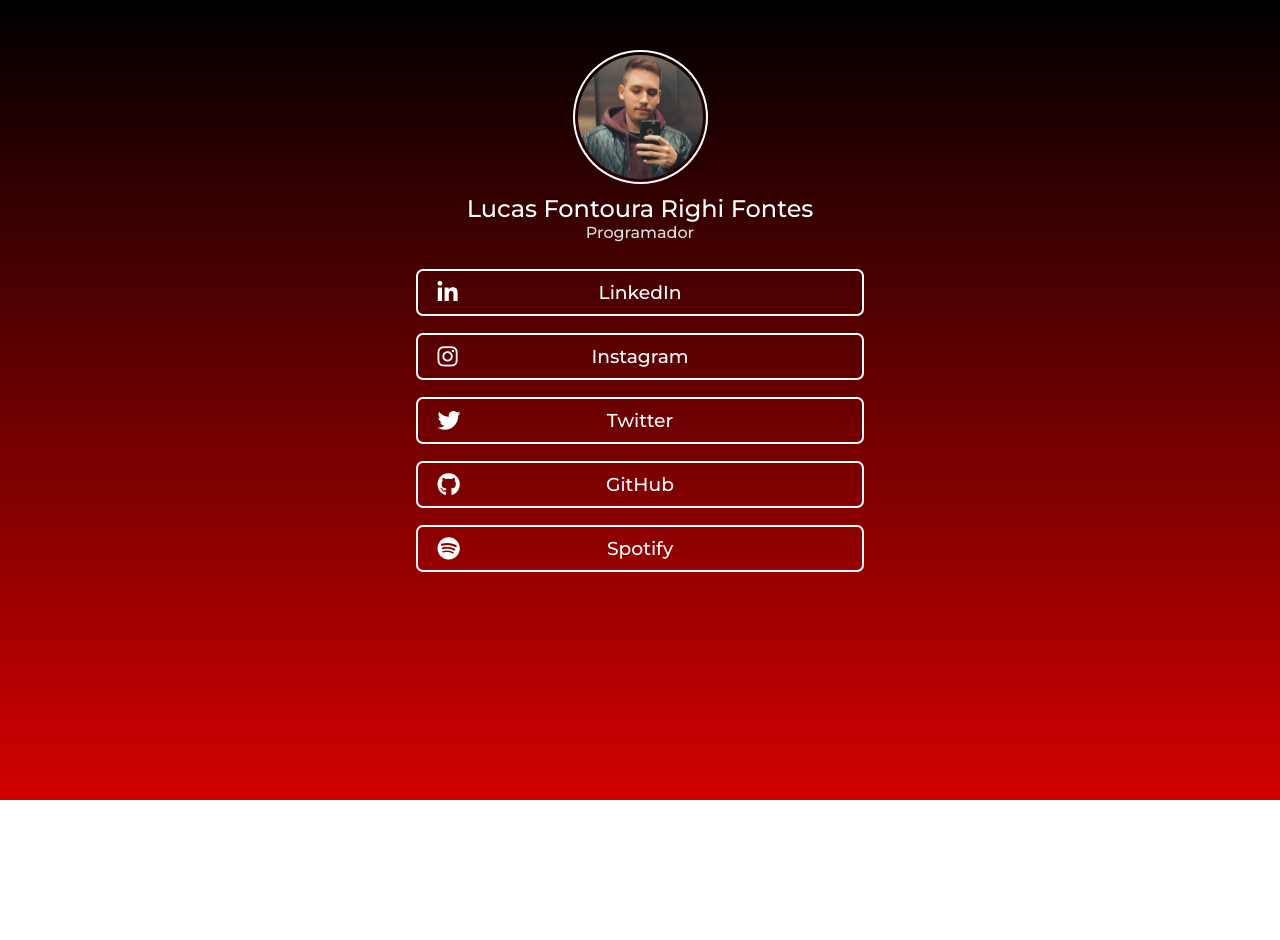
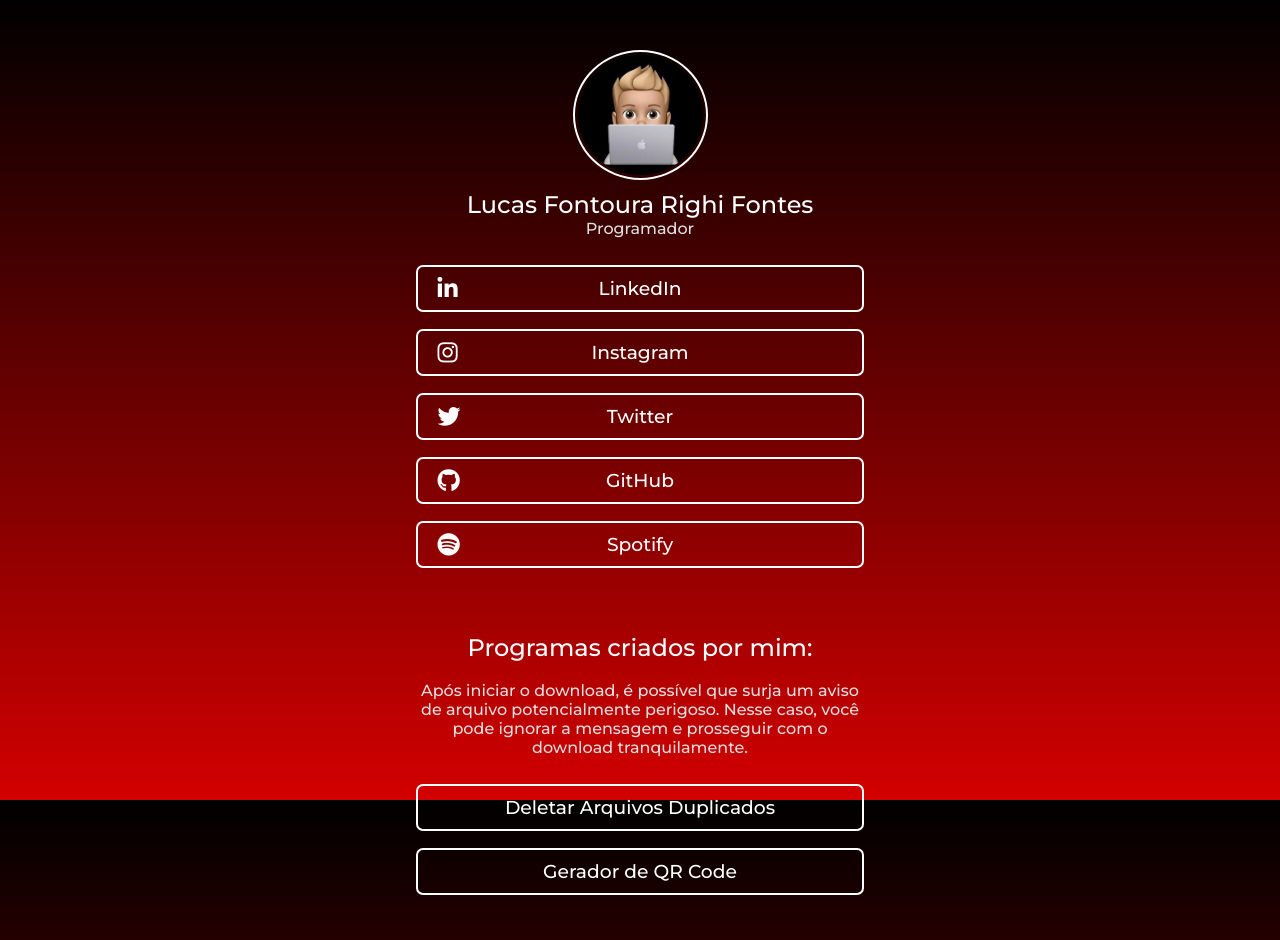
Before and after one commit to DevLucasFontoura/Clone_Linktree, a plain HTML site: page index.html in a window 1280 px wide. Before the commit the page ends 800 px from the top, so only its background shows below. Drawn offline with Linux system fonts and the light colour scheme.

Commit message:
Update index.html

```diff
--- a/index.html
+++ b/index.html
@@ -17,7 +17,7 @@
         <div class="container">
 
             <div class="logo">
-                <div class="img-logo"><img src="img/IMG_2896 (2).JPG"></div>
+                <div class="img-logo"><img src="img/WhatsApp Image 2023-08-04 at 10.01.36 AM.jpeg"></div>
             </div><!--logo-->
 
             <div class="desc">
@@ -32,7 +32,20 @@
                 <a href="https://twitter.com/f0nt0ur4R" target= _blank><div class="link-a"><i class="fa-brands fa-twitter"></i> <h3>Twitter</h3></div></a>
                 <a href="https://github.com/DevLucasFontoura" target= _blank><div class="link-a"><i class="fa-brands fa-github"></i> <h3>GitHub</h3></div></a>
                 <a href="https://open.spotify.com/playlist/1QqK9udcHbtgzOBUsuYl7v?si=054bbd70c3eb41ea" target= _blank><div class="link-a"><i class="fa-brands fa-spotify"></i> <h3>Spotify</h3></div></a>
+            </div><!--link-->
 
+            <br>
+            <br>
+
+            <div class="desc">
+                <h2>Programas criados por mim:</h2>
+                <br>
+                <p>Após iniciar o download, é possível que surja um aviso de arquivo potencialmente perigoso. Nesse caso, você pode ignorar a mensagem e prosseguir com o download tranquilamente.</p>
+            </div><!--desc-->
+
+            <div class="link">
+                <a href="exe/deletar_arquivos.exe" target= _blank><div class="link-a"><h3>Deletar Arquivos Duplicados</h3></div></a>
+                <a href="" target= _blank><div class="link-a"><h3>Gerador de QR Code</h3></div></a>
             </div><!--link-->
 
             <br>
```
